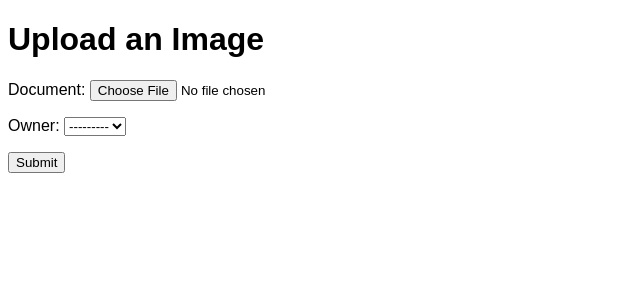
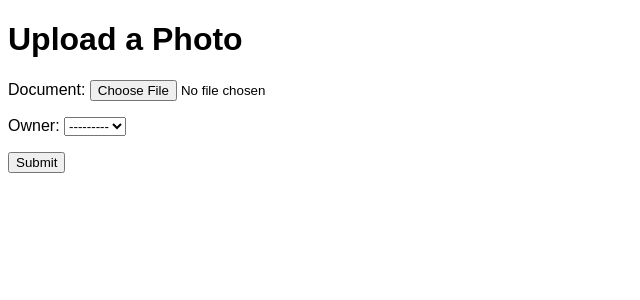
Before and after one commit to EarthSquirrel/django-photo-album, a Django app: page /photos/upload-photo/ in a window 1280 px wide. Shown: the part 48-348 px from the top of the page, without its empty margins (0-640 px from the left). Run offline with Django 3.2, Linux system fonts and the light colour scheme; data that the repository does not hold is empty.

Commit message:
Changed heading

```diff
--- a/photoAlbum/photos/templates/photos/upload_photo_view.html
+++ b/photoAlbum/photos/templates/photos/upload_photo_view.html
@@ -2,7 +2,7 @@
 {% load static %}
 
 {% block content %}
-<h1> Upload an Image </h1>
+<h1> Upload a Photo </h1>
 <form action = "" method="POST" enctype="multipart/form-data">
     <div>
         {% csrf_token %}
```
